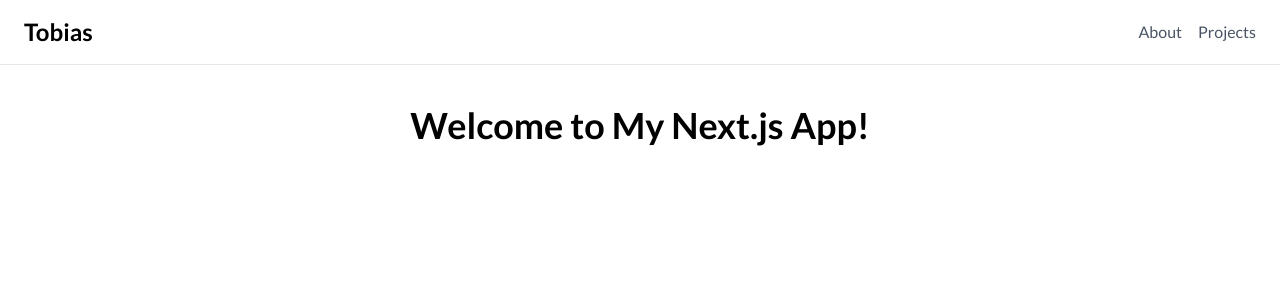
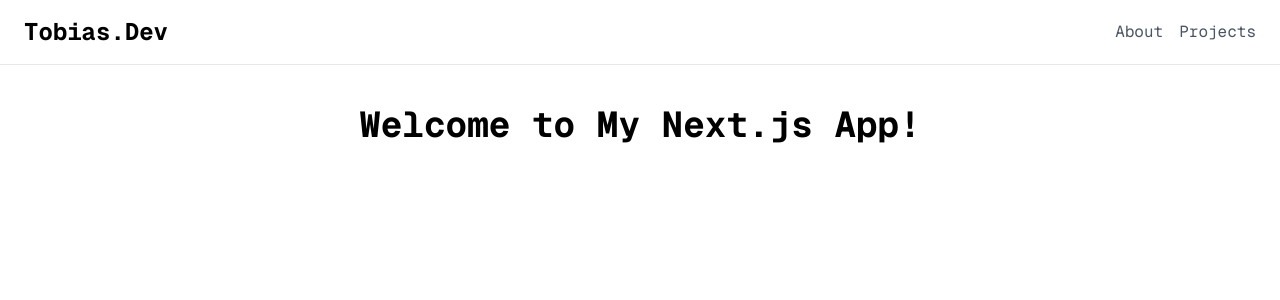
Before and after one commit to TobiasAagaard/portfolio, a Next.js app: page / in a window 1280 px wide. Shown: the top 300 px of the page. Built offline with nearby package versions, Linux system fonts and the light colour scheme.

Commit message:
added font

```diff
--- a/src/app/Components/BurgerMenu/BurgerMenu.tsx
+++ b/src/app/Components/BurgerMenu/BurgerMenu.tsx
@@ -19,7 +19,7 @@ export const BurgerMenu = () => {
                 onClick={toggleMenu}
                 aria-label="Toggle menu"
                 aria-expanded={isOpen}
-                className="relative z-50 w-10 h-10 flex flex-col justify-center items-center focus:outline-none text-gray-700 hover:text-gray-900 transition-colors duration-300"
+                className="relative z-50 w-10 h-10 flex flex-col justify-center cursor-pointer items-center focus:outline-none text-gray-700 hover:text-gray-900 transition-colors duration-300"
             >
                 <span
                     className={`absolute block h-0.5 w-6 bg-current rounded transition-all duration-300 ease-[cubic-bezier(0.68,-0.55,0.27,1.55)] ${
--- a/src/app/Components/Navbar/Navbar.tsx
+++ b/src/app/Components/Navbar/Navbar.tsx
@@ -5,7 +5,7 @@ export const Navbar = () => {
     return (
         <>
         <nav className="relative w-full border-b border-gray-200 flex items-center justify-between px-6 py-4">
-            <h2 className="text-2xl font-bold">Tobias</h2>
+            <h2 className="text-2xl font-bold">Tobias.Dev</h2>
 
             <ul className="hidden md:flex space-x-4 list-none">
                 <li className="text-gray-600 hover:text-gray-900">
--- a/src/app/layout.tsx
+++ b/src/app/layout.tsx
@@ -1,11 +1,19 @@
 import type { Metadata } from "next";
-import { Lato } from "next/font/google";
+import { Cormorant_Garamond, Geist_Mono } from "next/font/google";
 import "./globals.css";
 
-const lato = Lato({
-  subsets: ["latin"],
-  weight: ["100", "300", "400", "700", "900"],
+const cormorantGaramond = Cormorant_Garamond({
+  subsets: ['latin'],
+  weight: ['400', '700'],
+  style: ['normal', 'italic'],
+  variable: '--font-cormorant',
 });
+
+const geist = Geist_Mono({
+  subsets: ['latin'],
+  weight: ['400', '500', '700'],
+  variable: '--font-geist'
+})
 
 export const metadata: Metadata = {
   title: "Create Next App",
@@ -17,9 +25,10 @@ export default function RootLayout({
 }: Readonly<{
   children: React.ReactNode;
 }>) {
+
   return (
     <html lang="en" className="h-full antialiased">
-      <body className={`${lato.className} min-h-full flex flex-col`}>
+      <body className={`${cormorantGaramond.className} ${geist.className} min-h-full flex flex-col`}>
         {children}
       </body>
     </html>
```
